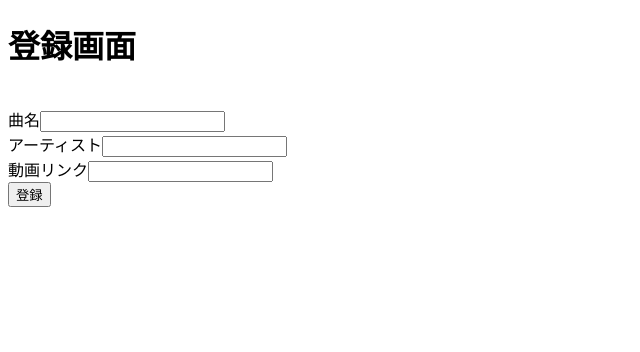
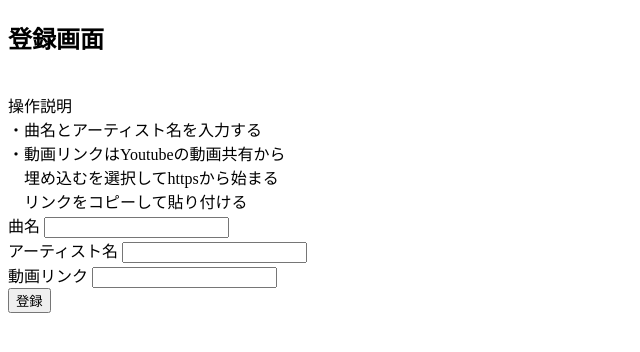
Before and after one commit to Shuto0404/final, a PHP site: page /touroku.php in a window 1280 px wide. Shown: the top 352 px of the page, without its empty margins (0-640 px from the left). Run offline with PHP 8.4, Linux system fonts and the light colour scheme.

Commit message:
Update touroku.php

```diff
--- a/src/touroku.php
+++ b/src/touroku.php
@@ -5,17 +5,39 @@
     <meta charset="UTF-8">
     <meta name="viewport" content="width=device-width, initial-scale=1.0">
     <title>Document</title>
+    <link href='https://fonts.googleapis.com/css?family=Lato:300' rel='stylesheet' type='text/css'>
+    <script src="https://code.jquery.com/jquery-3.6.4.min.js"></script>
+    <link href=css/touroku.css rel='stylesheet' type='text/css'>
+    <script type="text/javascript" src="script/touroku.js"></script>
 </head>
 <body>
 
-    <h1 class=1>登録画面</h1><br>
-    <form action="home_insert.php" method="post">
-        曲名<input type="text" name="music_name" ><br>
-        アーティスト<input type="text" name="category" ><br>
-        動画リンク<input type="text" name="picture" ><br>
-        <!-- 動画URL<input type="text" name="URL" ><br> -->
+    <h2>登録画面</h2><br>
+    <div class="setumei">
+    操作説明<br>
+    ・曲名とアーティスト名を入力する<br>
+    ・動画リンクはYoutubeの動画共有から<br>
+    　埋め込むを選択してhttpsから始まる<br>
+    　リンクをコピーして貼り付ける
+    </div>
+    <div class="wrap">
+        <form action="home_insert.php" method="post">
+            <div>
+                <label for="fname">曲名</label>
+                <input type="text"  id="fname" name="music_name" class="cool"/>
+            </div>
+            <div>
+                <label for="lname">アーティスト名</label>
+                <input type="text"  id="lname" name="category" class="cool"/>
+            </div>
+            <div>
+                <label for="email">動画リンク</label>
+                <input type="text"  id="email" name="picture" class="cool"/>
+            </div>
+            <!-- 動画URL<input type="text" name="URL" ><br> -->
 
-    <button class=sousin>登録</button>
-    </form>
+        <button class=sousin>登録</button>
+        </form>
+    </div>
 </body>
 </html>
```
